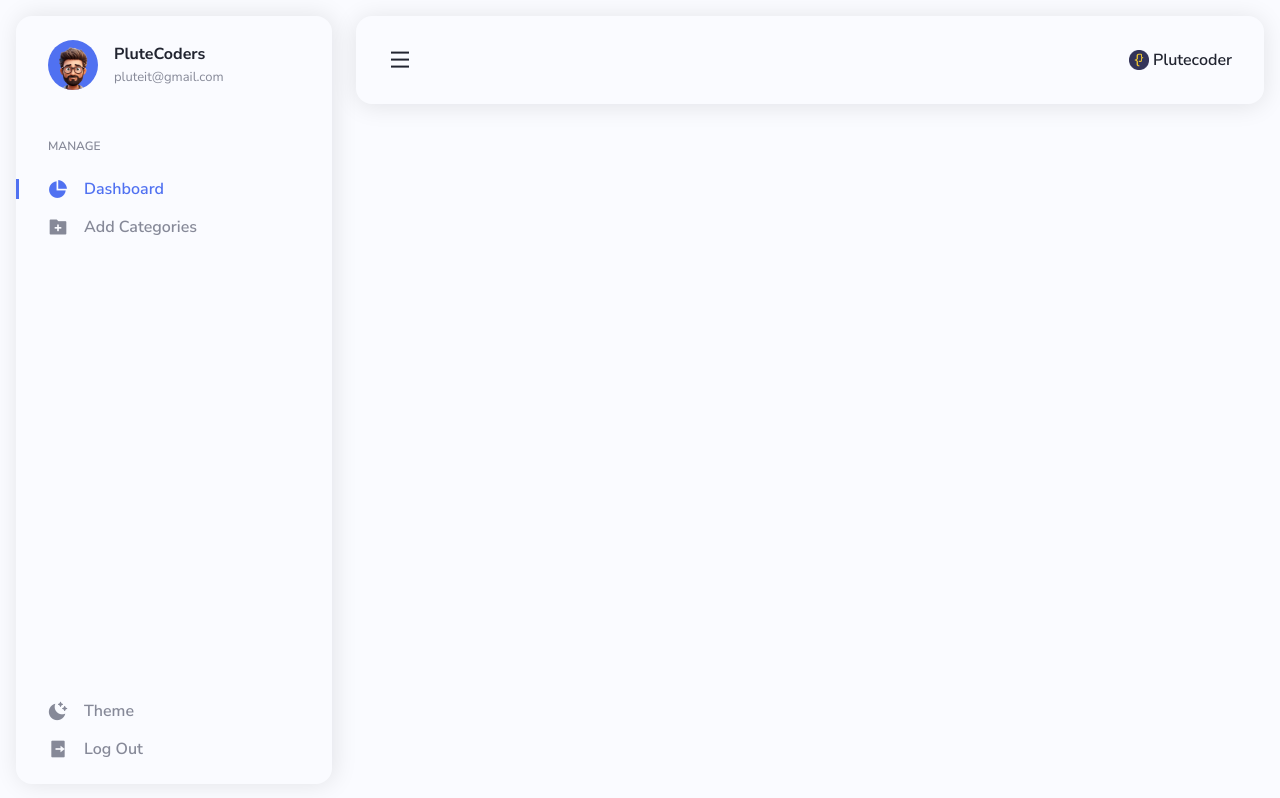
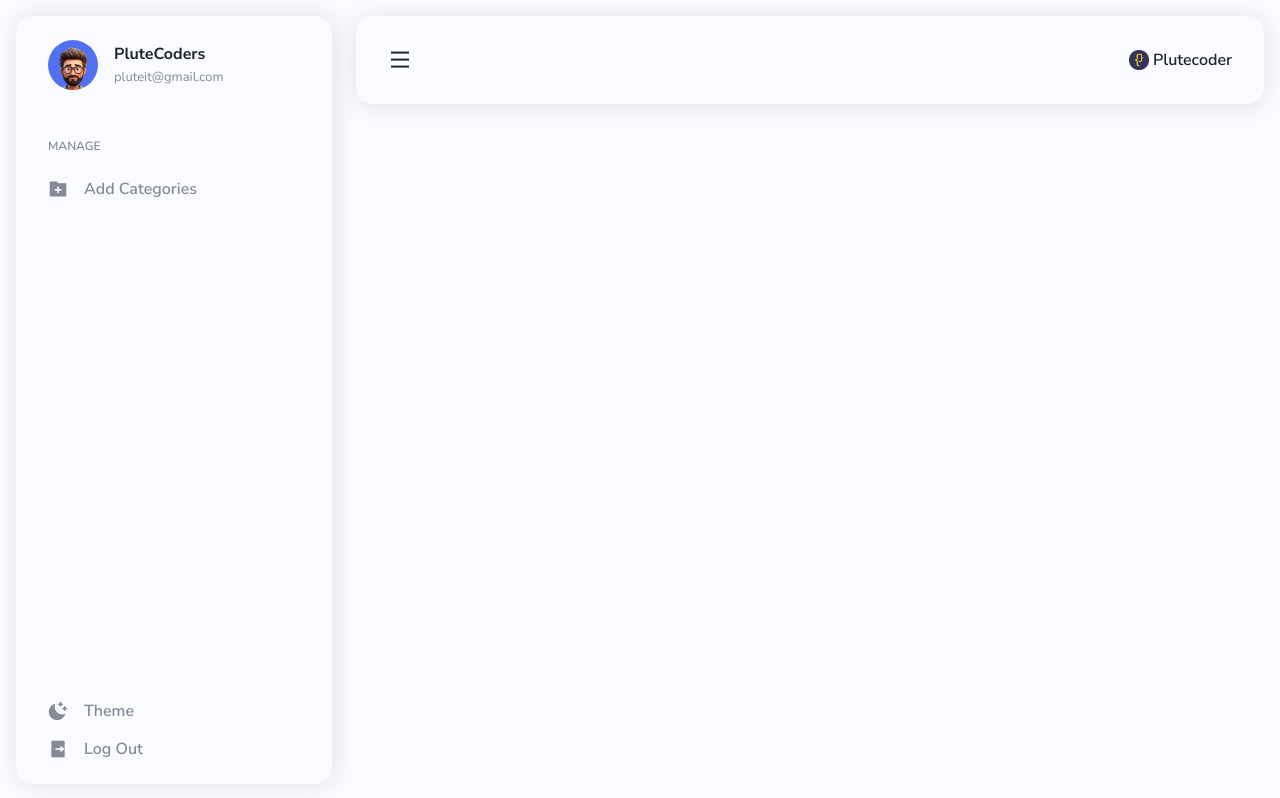
Before and after one commit to sanket113/PluteITAdminPanel, a plain HTML site: page html/sidebar.html in a window 1280 px wide. Drawn offline with nearby package versions, Linux system fonts and the light colour scheme.

Commit message:
Update sidebar.html

```diff
--- a/html/sidebar.html
+++ b/html/sidebar.html
@@ -71,10 +71,10 @@
             <h3 class="sidebar__title">MANAGE</h3>
 
             <div class="sidebar__list" id="sidebar__list">
-              <a href="dashboard.html" class="sidebar__link active-link">
+<!--               <a href="dashboard.html" class="sidebar__link active-link">
                 <i class="ri-pie-chart-2-fill"></i>
                 <span>Dashboard</span>
-              </a>
+              </a> -->
 
               <a href="add-category.html" class="sidebar__link">
                 <i class="ri-folder-add-fill"></i>
```
